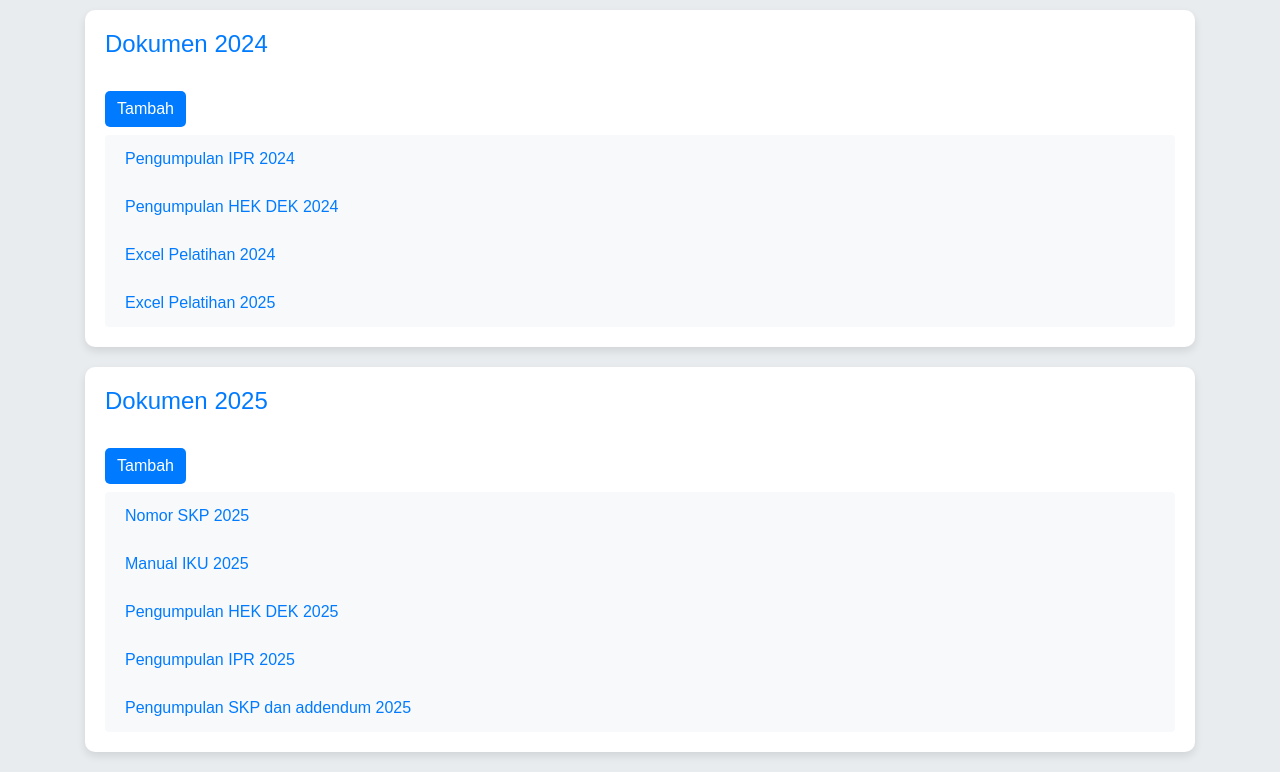
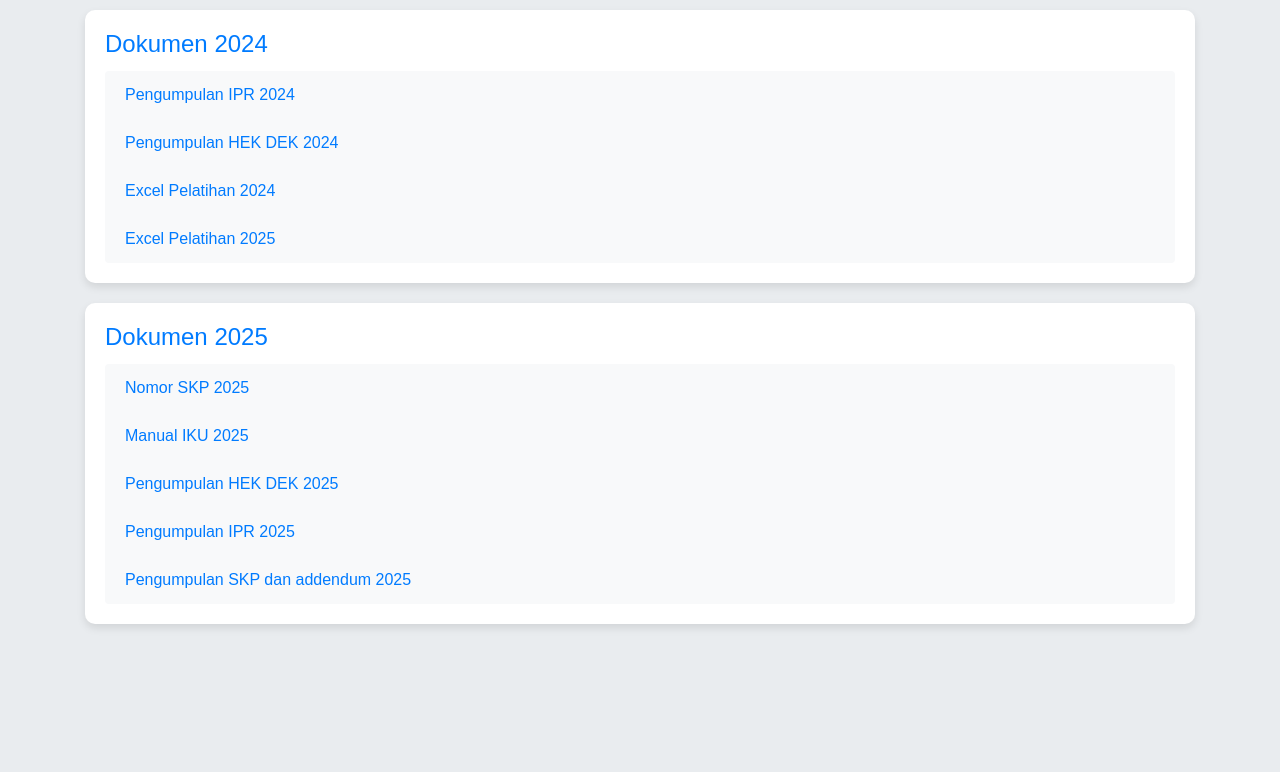
Before and after one commit to ardianprdp/dokir, a plain HTML site: page index.html in a window 1280 px wide. Shown: the part 118-890 px from the top of the page. After the commit the page ends 800 px from the top, so only its background shows below. Drawn offline with nearby package versions, Linux system fonts and the light colour scheme.

Commit message:
Initial commit

```diff
--- a/index.html
+++ b/index.html
@@ -94,7 +94,6 @@
                 <div class="card">
                     <div class="card-body">
                         <h5 class="card-title">Dokumen ${year}</h5>
-                        <button class="btn btn-primary mb-2" onclick="addItem('${year}')">Tambah</button>
                         <ul class="list-group">
                             ${data[year].map((item, index) => `
                                 <li class="list-group-item justify-content-between align-items-center">
```
